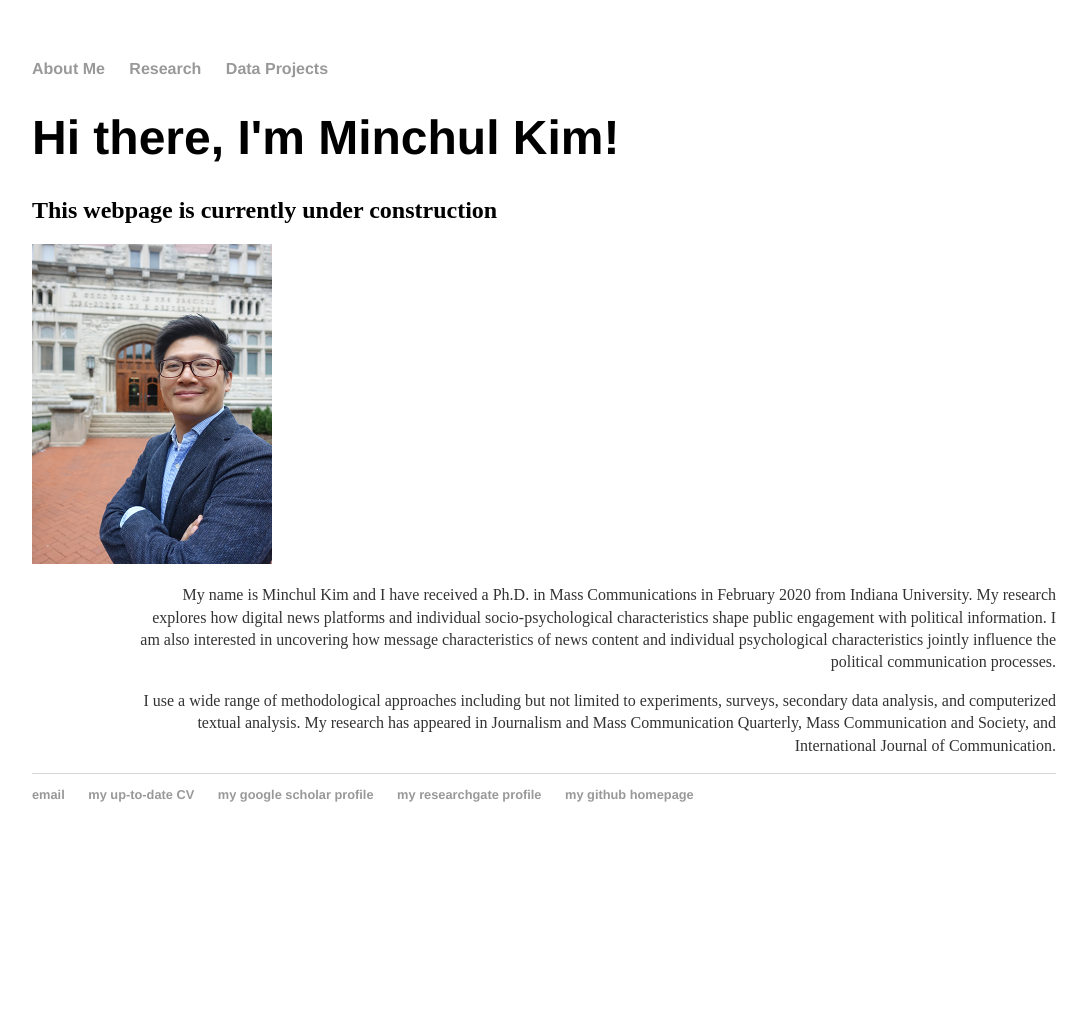
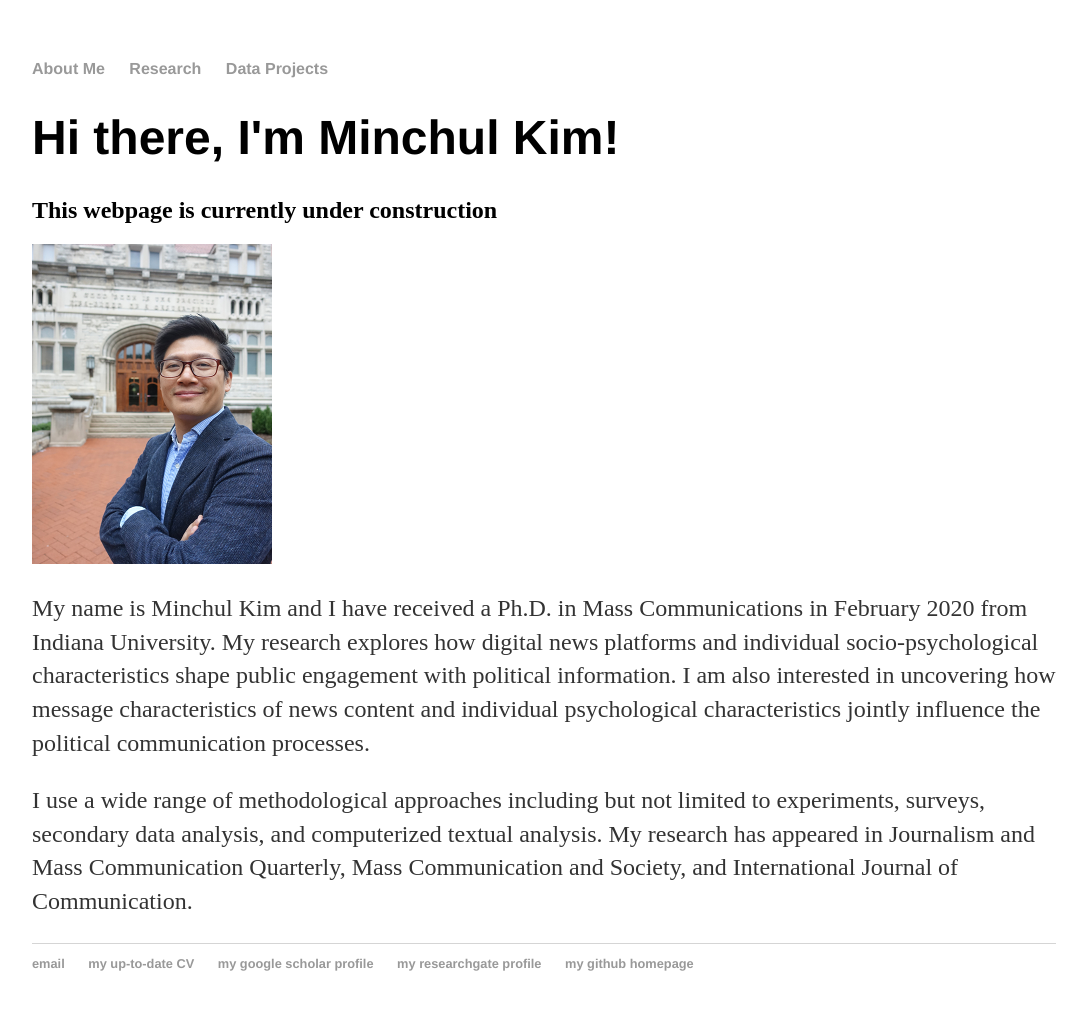
Before and after one commit to minchulkim-phd/minchulkim, a Jekyll site: the page built from index.html, in a window 1280 px wide. Shown: the whole page, without its empty margins (96-1183 px from the left). Built offline with Jekyll 4.4.1, drawn with Linux system fonts in a browser that asks for light colours; before the commit the page ends 900 px from its top, so only the background shows below that.

Commit message:
Update index.html

```diff
--- a/index.html
+++ b/index.html
@@ -7,10 +7,8 @@ title: Minchul Kim(Ph.D.)'s Personal Webpage
 	<h2>This webpage is currently under construction</h2>
 
 	<div class="container">
-		<img src="/images/Portrait_Minchul Kim.jpg" width='240px;' height='320px;'float="left">
-		<div class="imgDes">
+		<img src="/images/Portrait_Minchul Kim.jpg" width='240px;' height='320px;' float="left">
 			<p>My name is Minchul Kim and I have received a Ph.D. in Mass Communications in February 2020 from Indiana University. My research explores how digital news platforms and individual socio-psychological characteristics shape public engagement with political information. I am also interested in uncovering how message characteristics of news content and individual psychological characteristics jointly influence the political communication processes.</p>
 			<p>I use a wide range of methodological approaches including but not limited to experiments, surveys, secondary data analysis, and computerized textual analysis. My research has appeared in Journalism and Mass Communication Quarterly, Mass Communication and Society, and International Journal of Communication.</p>
-		</div>
 	</div>
 </div><!-- /.blurb -->
```
